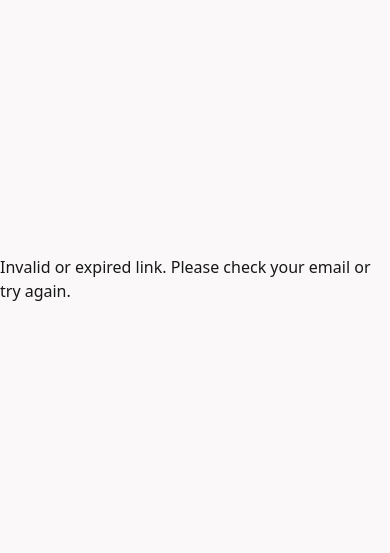
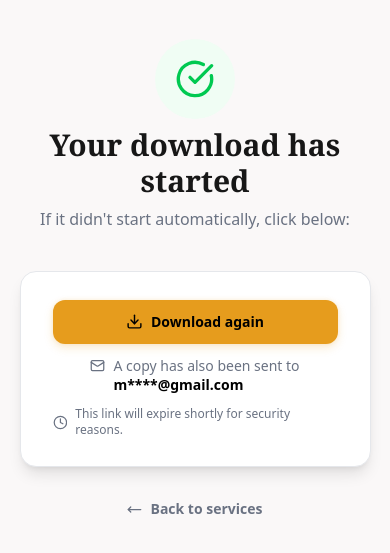
Before and after one commit to Manqoba-Mashego/career-craft, a Next.js app: page /cover-letter/download in a window 390 px wide. Shown: the part 143-696 px from the top of the page. Built offline with nearby package versions, Linux system fonts and the light colour scheme.

Commit message:
Added loading UI feedback on the email page, and the download page is more responsive

```diff
--- a/app/cover-letter/download/page.js
+++ b/app/cover-letter/download/page.js
@@ -5,60 +5,61 @@ import { useSearchParams } from "next/navigation";
 import DownloadSection from "@/components/downloadPage";
 
 function DownloadPage() {
-  const searchParams = useSearchParams();
-  const token = searchParams.get("token");
+  // const searchParams = useSearchParams();
+  // const token = searchParams.get("token");
 
-  const [status, setStatus] = useState("verifying");
-  const [email, setEmail] = useState("");
+  // const [status, setStatus] = useState("verifying");
+  // const [email, setEmail] = useState("");
 
-  useEffect(() => {
-    if (!token) {
-      setStatus("error");
-      return;
-    }
-    const fetchEmail = async () => {
-        if (!token) return;
-        const res = await fetch(`/api/download-info?token=${token}`);
-        const data = await res.json();
-        setEmail(data.email);
-        console.log("data");
-    }
+  // useEffect(() => {
+  //   if (!token) {
+  //     setStatus("error");
+  //     return;
+  //   }
+  //   const fetchEmail = async () => {
+  //       if (!token) return;
+  //       const res = await fetch(`/api/download-info?token=${token}`);
+  //       const data = await res.json();
+  //       setEmail(data.email);
+  //       console.log("data");
+  //   }
 
-    fetchEmail();
+  //   fetchEmail();
 
-    const downloadFile = async () => {
-      try {
-        const res = await fetch(`/api/download?token=${token}`);
-        if (res.status !== 200) throw new Error("Invalid or expired link");
+  //   const downloadFile = async () => {
+  //     try {
+  //       const res = await fetch(`/api/download?token=${token}`);
+  //       if (res.status !== 200) throw new Error("Invalid or expired link");
 
-        const blob = await res.blob();
-        const url = window.URL.createObjectURL(blob);
+  //       const blob = await res.blob();
+  //       const url = window.URL.createObjectURL(blob);
 
-        const a = document.createElement("a");
-        a.href = url;
-        a.download = "cover-letter-template.docx";
-        document.body.appendChild(a);
-        a.click();
-        a.remove();
+  //       const a = document.createElement("a");
+  //       a.href = url;
+  //       a.download = "cover-letter-template.docx";
+  //       document.body.appendChild(a);
+  //       a.click();
+  //       a.remove();
 
-        setStatus("success");
-      } catch (err) {
-        console.error(err);
-        setStatus("error");
-      }
-    };
+  //       setStatus("success");
+  //     } catch (err) {
+  //       console.error(err);
+  //       setStatus("error");
+  //     }
+  //   };
 
-    downloadFile();
-  }, [token]);
+  //   downloadFile();
+  // }, [token]);
 
   return (
-    <div className="flex items-center justify-center h-screen">
-      {status === "verifying" && <p>Verifying your link...</p>}
-      {status === "success" && <DownloadSection token={token} email={email}/>}
-      {status === "error" && (
-        <p>Invalid or expired link. Please check your email or try again.</p>
-      )}
-    </div>
+    // <div className="flex items-center justify-center h-screen">
+    //   {status === "verifying" && <p>Verifying your link...</p>}
+    //   {status === "success" && <DownloadSection token={token} email={email}/>}
+    //   {status === "error" && (
+    //     <p>Invalid or expired link. Please check your email or try again.</p>
+    //   )}
+    // </div>
+    <DownloadSection email="mananacomfie@gmail.com"/>
   );
 }
 
--- a/app/cover-letter/email/page.js
+++ b/app/cover-letter/email/page.js
@@ -6,8 +6,10 @@ import React, { useState } from 'react'
 
 const Page = () => {
     const [email, setEmail] = useState("");
+    const [loading, setLoading] = useState(false);
     const initializePayment = async (e) => {
         e.preventDefault();
+        setLoading(true);
         const res = await fetch("/api/initialize", {
             method: "POST",
             headers: {
@@ -22,12 +24,12 @@ const Page = () => {
 
         const data = await res.json();
 
-        console.log(data);
-
         if (data.data?.authorization_url) {
             window.location.href = data.data.authorization_url;
+        } else {
+            setLoading(false);
         }
-        };
+    };
   return (
     <Reveal>
         <div className='flex items-center justify-center w-full h-screen text-center '>
@@ -41,9 +43,18 @@ const Page = () => {
                         <input type='email' onChange={(e) => setEmail(e.target.value)} placeholder='example@gmail.com' className='border-none outline-none text-sm w-full' required />
                     </div>
                     <p className='text-gray-500 text-xs'>Your receipt will be sent to this email</p>
-                    <button type='submit' className='shadow-[0_4px_10px_rgba(230,156,29,0.18),0_0_4px_rgba(230,156,29,0.15)]  flex mx-auto items-center justify-center bg-[#e69c1d] transition-all ease-out duration-300 text-[#0F2A4A] cursor-pointer hover:bg-[#e6b71d] py-3 text-sm  rounded-xl gap-2 font-semibold w-full text-center mt-6'>
-                        <span>Continue to Payment</span>
-                        <ArrowRight size={18} />
+                    <button type='submit' disabled={loading} className={`shadow-[0_4px_10px_rgba(230,156,29,0.18),0_0_4px_rgba(230,156,29,0.15)] flex mx-auto items-center justify-center transition-all duration-300 py-3 text-sm rounded-xl gap-2 font-semibold w-full mt-6 ${loading ? "bg-gray-300 text-gray-500 cursor-not-allowed": "bg-[#e69c1d] text-[#0F2A4A] hover:bg-[#e6b71d]"}`}>
+                        {loading ? (
+                            <>
+                                <span className="animate-spin w-4 h-4 border-2 border-gray-500 border-t-transparent rounded-full"></span>
+                                <span>Redirecting...</span>
+                            </>
+                        ) : (
+                            <>
+                                <span>Continue to Payment</span>
+                                <ArrowRight size={18} />
+                            </>
+                        )}
                     </button>
                     <p className='flex gap-2 text-gray-500 w-full items-center justify-center mt-4 text-xs'>
                         <Shield size={15}/>
--- a/components/coverLetterSection.jsx
+++ b/components/coverLetterSection.jsx
@@ -100,7 +100,7 @@ const HowItWorks = () => {
                 ) : (
                     <Link href="https://docs.google.com/forms" target="_blank" className="flex items-center border bg-[#e69c1d] text-[#0F2A4A] px-3 md:px-7 lg:px-8 py-4 rounded-xl gap-2 font-semibold hover:bg-[#e6b71d] transition">
                         <span>Book Consultation</span>
-                        <ExternalLink />
+                        <ExternalLink size={15} />
                     </Link>
     )}
                 </div>
--- a/components/downloadPage.jsx
+++ b/components/downloadPage.jsx
@@ -15,20 +15,27 @@ const DownloadSection = ({token, email = ""}) => {
             </div>
             <h1 className='text-3xl font-serif font-black'>Your download has started</h1>
             <p className='text-gray-500'>If it didn't start automatically, click below:</p>
-            <div className='border-gray-200 border rounded-2xl text-left mt-8 px-10 py-7 bg-white shadow-lg flex flex-col gap-3 items-center'>
+
+            <div className='border-gray-200 border rounded-2xl text-left mt-8 px-8 md:px-10 py-7 bg-white shadow-lg w-[90%] mx-auto max-w-lg flex flex-col gap-3 items-center'>
                 <a href={`/api/download?token=${token}`} className='shadow-[0_4px_10px_rgba(230,156,29,0.18),0_0_4px_rgba(230,156,29,0.15)]  flex mx-auto items-center justify-center bg-[#e69c1d] transition-all ease-out duration-300 text-black cursor-pointer hover:bg-[#e6b71d] py-3 text-sm rounded-xl gap-2 font-semibold w-full md:w-md text-center'>
                     <Download size={17} />
                     <span>Download again</span>
                 </a>
-                <p className='flex gap-2 text-sm items-center text-gray-500'>
-                    <Mail size={15} />
-                    <span>A copy has also been sent to {email === "" ? "your email" : <span className='font-semibold text-black'>{maskEmail(email)}</span>}.</span>
+                <p className='flex gap-2 text-sm text-gray-500 items-start'>
+                    <Mail size={15} className="mt-0.5 shrink-0" />
+                    <span className="flex flex-col text-left leading-snug">
+                        <span>A copy has also been sent to</span>
+                        <span className="font-semibold text-black break-all">
+                            {email === "" ? "your email" : maskEmail(email)}
+                        </span>
+                    </span>
                 </p>
                 <p className='flex gap-2 text-xs items-center text-gray-500'>
                     <Clock size={15}/>
                     <span>This link will expire shortly for security reasons.</span>
                 </p>
             </div>
+
             <Link href={"/"} className='flex justify-center '>
                 <p className='flex items-center gap-2 hover:border-b hover:text-black font-semibold  text-gray-500 mt-6 text-sm w-fit justify-center'>
                     <MoveLeft  size={15}/>
```
